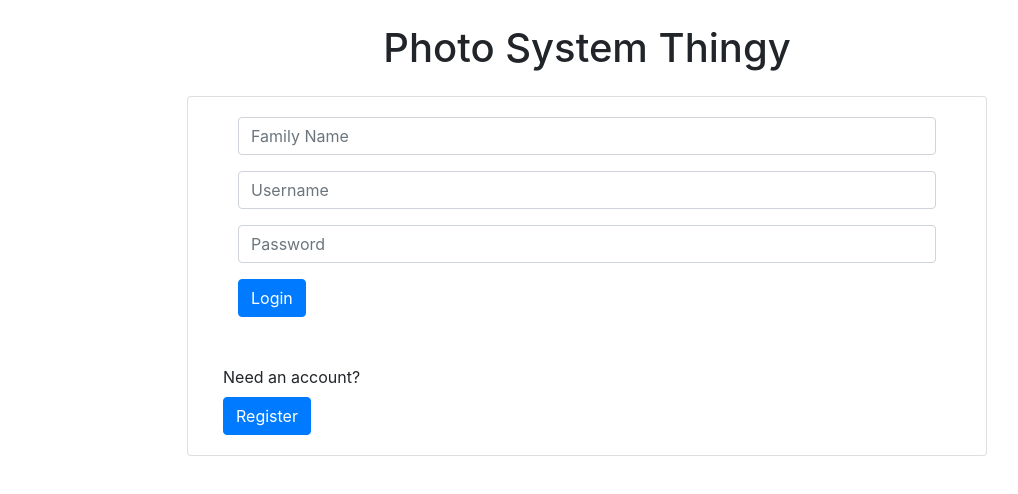
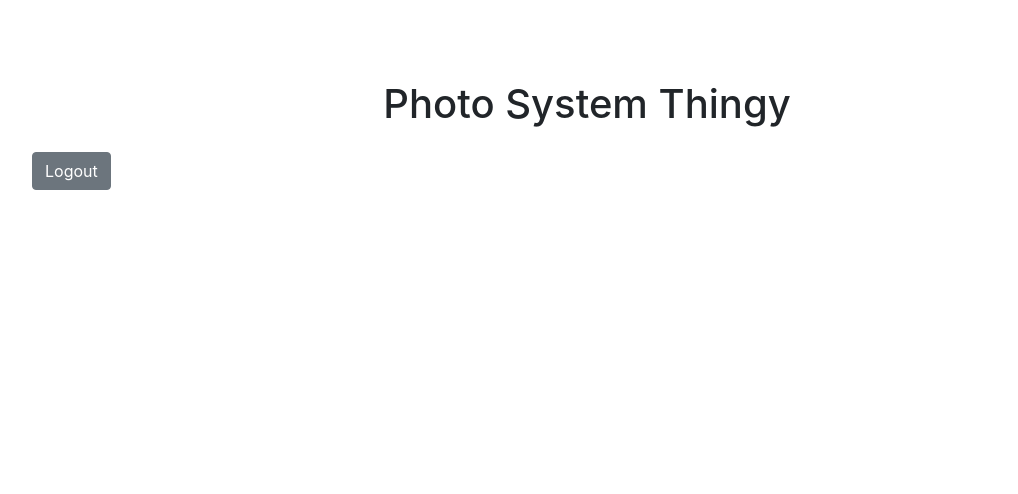
Before and after one commit to JWaters02/fyp-photo-filter, a React (Create React App) app in the folder frontend/: page /logout in a window 1280 px wide. Shown: the top 494 px of the page, without its empty margins (53-1071 px from the left). Built offline with nearby package versions, Linux system fonts and the light colour scheme.

Commit message:
react routes and navbar

```diff
--- a/frontend/package.json
+++ b/frontend/package.json
@@ -17,6 +17,7 @@
     "js-cookie": "^3.0.5",
     "react": "^18.2.0",
     "react-dom": "^18.2.0",
+    "react-router-dom": "^6.22.1",
     "react-scripts": "5.0.1",
     "reactstrap": "^8.9.0",
     "typescript": "^4.9.5",
--- a/frontend/src/App.tsx
+++ b/frontend/src/App.tsx
@@ -1,4 +1,5 @@
 import React, { useState, useEffect } from "react";
+import { BrowserRouter, Routes, Route, Navigate } from 'react-router-dom';
 import {
   Container,
   Row,
@@ -7,14 +8,15 @@ import {
   CardBody
 } from 'reactstrap';
 import Cookies from 'js-cookie';
-import Landing from "./components/Landing";
-import Logout from "./components/Logout";
+import Landing from "./pages/Landing";
+import Logout from "./pages/Logout";
+import Toolbar from "./layouts/Navbar";
 import { reauthenticate } from "./api";
 import './App.css';
 
 const App = () => {
-  const [userDetails, setUserDetails] = useState({email: "", username: ""});
-  const [isLoggedIn, setIsLoggedIn] = useState(false);
+  const [userDetails, setUserDetails] = useState({familyName: "", email: "", username: "", role: ""});
+  const [isLoggedIn, setIsLoggedIn] = useState(true);
 
   useEffect(() => {
     const token = Cookies.get('token');
@@ -23,8 +25,10 @@ const App = () => {
         reauthenticate()
           .then((data: any) => {
             setUserDetails({
+              familyName: data.familyName,
               email: data.email,
-              username: data.username
+              username: data.username,
+              role: data.role
             });
           })
           .catch((error: any) => console.log(error));
@@ -40,34 +44,34 @@ const App = () => {
 
   const handleLogoutSuccess = () => {
     setIsLoggedIn(false);
-    setUserDetails({email: "", username: ""});
+    setUserDetails({familyName: "", email: "", username: "", role: ""});
+    Cookies.remove('token');
   };
 
   return (
+    <BrowserRouter>
       <div>
+        {isLoggedIn && <Toolbar userRole={userDetails.role} />}
         <main>
           <Container>
             <h1 className="text-black text-center my-4">Photo System Thingy</h1>
-          <Row>
-            <Col className="mx-auto p-0 card-container">
-              <Card>
-                <CardBody>
-                  {!isLoggedIn ? (
-                    <Landing
-                      onLoginSuccess={handleLoginSuccess}
-                      onRegisterSuccess={handleLoginSuccess}
-                      onRegisterFamilySuccess={handleLoginSuccess}
-                    />
+            <Routes>
+              {isLoggedIn ? (
+                // If logged in, show the app's routes
+                <>
+                  <Route path="/logout" element={<Logout onLogoutSuccess={handleLogoutSuccess} />} />
+                  {/* Add more private routes here */}
+                  <Route path="*" element={<Navigate to="/logout" />} /> {/* Redirect any undefined route to /logout or a dashboard page */}
+                </>
               ) : (
-                    <Logout onLogoutSuccess={handleLogoutSuccess} />
+                // If not logged in, redirect all routes to the landing page
+                <Route path="*" element={<Landing onLoginSuccess={handleLoginSuccess} onRegisterSuccess={handleLoginSuccess} onRegisterFamilySuccess={handleLoginSuccess} />} />
               )}
-                </CardBody>
-              </Card>
-            </Col>
-          </Row>
+            </Routes>
           </Container>
         </main>
       </div>
+    </BrowserRouter>
   );
 }
 
--- /dev/null
+++ b/frontend/src/layouts/Navbar.tsx
@@ -0,0 +1,66 @@
+import React, { useState } from 'react';
+import { Link } from 'react-router-dom';
+import {
+    Collapse,
+    Navbar,
+    NavbarToggler,
+    Nav,
+    NavItem,
+} from 'reactstrap';
+
+interface ToolbarProps {
+    userRole: string;
+}
+
+const Toolbar: React.FC<ToolbarProps> = ({ userRole }) => {
+    const [isOpen, setIsOpen] = useState(false);
+
+    const toggle = () => setIsOpen(!isOpen);
+
+    return (
+        <div>
+            <Navbar>
+                <NavbarToggler onClick={toggle} />
+                <Collapse isOpen={isOpen} navbar>
+                    <Nav className="me-auto" navbar>
+                        {userRole === 'admin' && (
+                            <>
+                                <NavItem>
+                                    <Link to="/manage-family" className="nav-link">
+                                        Manage Family
+                                    </Link>
+                                </NavItem>
+                                <NavItem>
+                                    <Link to="/unsorted-photos" className="nav-link">
+                                        Unsorted Photos
+                                    </Link>
+                                </NavItem>
+                            </>
+                        )}
+                        {userRole !== 'admin' && (
+                            <>
+                                <NavItem>
+                                    <Link to="/manage-account" className="nav-link">
+                                        Manage Account
+                                    </Link>
+                                </NavItem>
+                                <NavItem>
+                                    <Link to="/upload-photos" className="nav-link">
+                                        Upload Photos
+                                    </Link>
+                                </NavItem>
+                                <NavItem>
+                                    <Link to="/sorted-photos" className="nav-link">
+                                        Sorted Photos
+                                    </Link>
+                                </NavItem>
+                            </>
+                        )}
+                    </Nav>
+                </Collapse>
+            </Navbar>
+        </div>
+    );
+};
+
+export default Toolbar;
--- a/frontend/src/components/Login.tsx
+++ b/frontend/src/pages/Login.tsx
@@ -1,5 +1,5 @@
 import React, { useState } from 'react';
-import { ErrorMessagesDisplay } from './AlertDisplays';
+import { ErrorMessagesDisplay } from '../components/AlertDisplays';
 import { login } from '../api';
 import { Button, Form, FormGroup, Input, Container } from 'reactstrap';
 
--- a/frontend/src/components/Register.tsx
+++ b/frontend/src/pages/Register.tsx
@@ -1,5 +1,5 @@
 import React, { useState } from 'react';
-import { ErrorMessagesDisplay } from './AlertDisplays';
+import { ErrorMessagesDisplay } from '../components/AlertDisplays';
 import { register } from '../api';
 import { Button, Form, FormGroup, Input, Label, Container } from 'reactstrap';
 
```
Also changed, not shown: frontend/src/pages/Landing.tsx (renamed from frontend/src/components/Landing.tsx), frontend/src/pages/Logout.tsx (renamed from frontend/src/components/Logout.tsx), 1 other file (tests, documents, lock files or other folders). Lines whose indentation alone changed are shown as unchanged.
